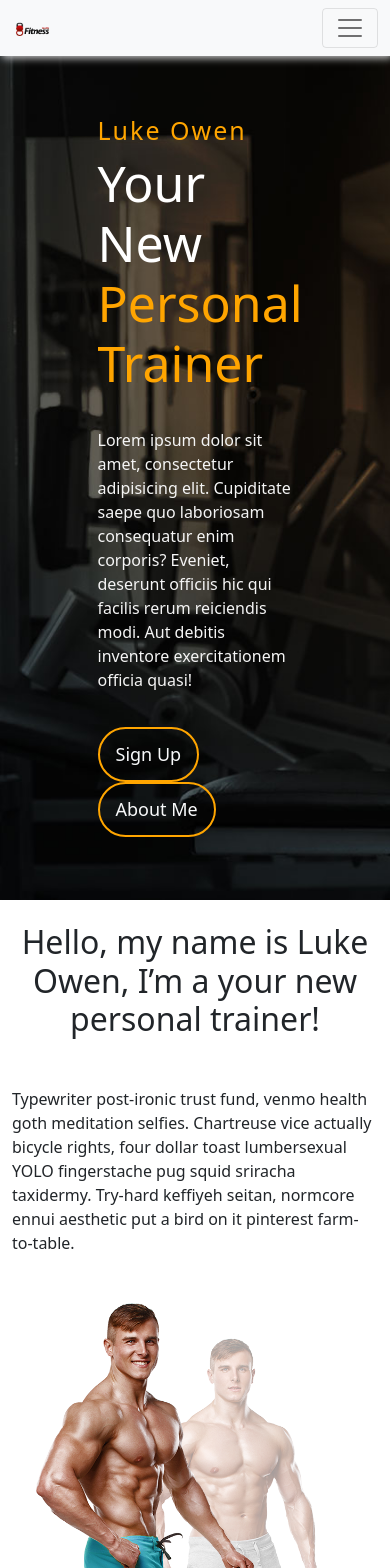
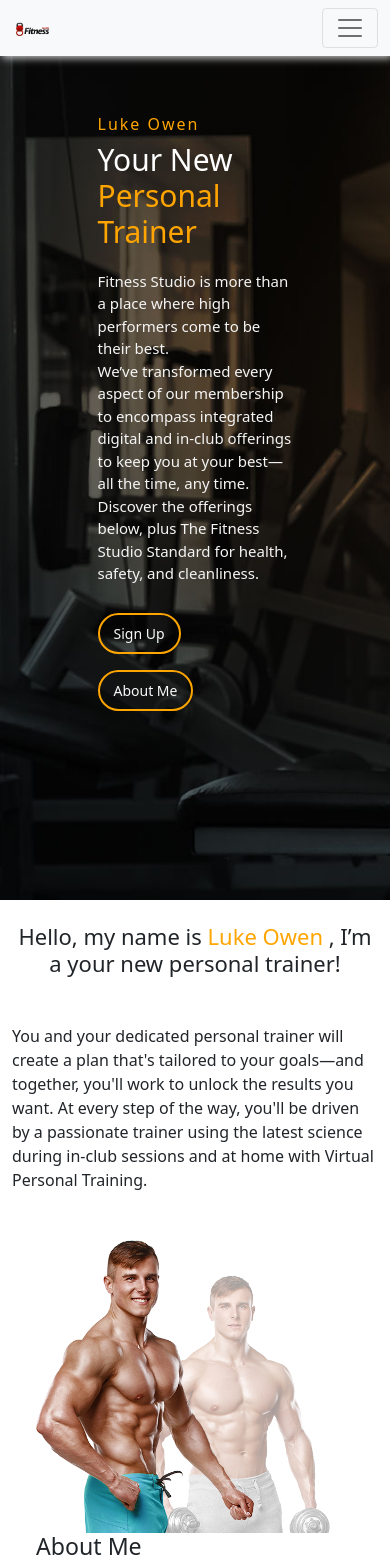
Before and after one commit to rirefat/fitness-studio, a React (Create React App) app: page / in a window 390 px wide. Shown: the top 1568 px of the page. Built offline with nearby package versions, Linux system fonts and the light colour scheme; no server answers.

Commit message:
Responsive Homepage for mobile

```diff
--- a/src/components/Home/Home.css
+++ b/src/components/Home/Home.css
@@ -45,3 +45,32 @@
 .experience-status{
     height: 0.3rem !important;
 }
+
+@media screen and (max-width: 540px){
+    .main-title{
+        font-size: 30px;
+        font-weight: 400;
+        color: white;
+    }
+    .secondary-title{
+        font-size: 16px;
+        letter-spacing: 2px;
+    }
+    .top-banner p{
+        color: whitesmoke;
+        margin: 20px 0;
+        font-size: 15px;
+    }
+    .top-banner .btn-outline-light{
+        font-size: 14px;
+        padding: 8px 14px;
+        border-width: 2px;
+        border-radius: 32px;
+        border-color: orange !important;
+    }
+    .about-me h1{
+        font-weight: 400;
+        font-size: 22px;
+        margin-bottom: 12px;
+    }
+}
--- a/src/components/Home/Home.js
+++ b/src/components/Home/Home.js
@@ -21,16 +21,18 @@ const Home = () => {
                     <div>
                     <h1 className='secondary-title highlighted-orange'>Luke Owen</h1>
                     <h1 className='main-title'>Your New <span className='highlighted-orange'>Personal Trainer</span></h1>
-                    <p>Lorem ipsum dolor sit amet, consectetur adipisicing elit. Cupiditate saepe quo laboriosam consequatur enim corporis? Eveniet, deserunt officiis hic qui facilis rerum reiciendis modi. Aut debitis inventore exercitationem officia quasi!</p>
-                    <Button onClick={navigateRegPage} className='me-3' variant="outline-light">Sign Up</Button>
-                    <Button onClick={navigateAboutPage} className='me-3' variant="outline-light">About Me</Button>
+                    <p className='mb-0'>Fitness Studio is more than a place where high performers come to be their best. </p>
+                    <p className='m-0'>We’ve transformed every aspect of our membership to encompass integrated digital and in-club offerings to keep you at your best—all the time, any time. </p>
+                    <p className='mt-0'>Discover the offerings below, plus The Fitness Studio Standard for health, safety, and cleanliness.</p>
+                    <Button onClick={navigateRegPage} className='me-3 my-2' variant="outline-light">Sign Up</Button>
+                    <Button onClick={navigateAboutPage} className='me-3 my-2' variant="outline-light">About Me</Button>
                     </div>
                 </div>
             </div>
 
             <div className="about-me container" id='about'>
-                <h1 className='text-center'>Hello, my name is Luke Owen, I’m a your new personal trainer!</h1>
-                <p className='my-5'>Typewriter post-ironic trust fund, venmo health goth meditation selfies. Chartreuse vice actually bicycle rights, four dollar toast lumbersexual YOLO fingerstache pug squid sriracha taxidermy. Try-hard keffiyeh seitan, normcore ennui aesthetic put a bird on it pinterest farm-to-table.</p>
+                <h1 className='text-center'>Hello, my name is <span className='highlighted-orange'>Luke Owen</span> , I’m a your new personal trainer!</h1>
+                <p className='my-5'>You and your dedicated personal trainer will create a plan that's tailored to your goals—and together, you'll work to unlock the results you want. At every step of the way, you'll be driven by a passionate trainer using the latest science during in-club sessions and at home with Virtual Personal Training.</p>
 
                 <div className='row container'>
                     <div className="left-part col-md-6">
@@ -38,7 +40,7 @@ const Home = () => {
                     </div>
                     <div className="right-part col-md-6">
                         <h3>About Me</h3>
-                        <p className='my-3'>Meditation, craft beer single-origin coffee knausgaard echo park small batch banh mi fanny pack. Pinterest small batch yuccie, semiotics authentic artisan literally cray pickled health goth thundercats pug aesthetic.</p>
+                        <p className='my-3'>It all starts with you and your Fitness Studio trainer. For over 15 years, I've paired hundreds of thousands of members with expert trainers that know how to design a program to support your unique goals, passions, and personality.</p>
                         <div className='mt-4'>
                             <span>NUTRITIONIST</span>
                             <ProgressBar className='experience-status my-2 w-75' animated now={95} />
--- a/src/components/Package/Package.css
+++ b/src/components/Package/Package.css
@@ -1,3 +1,7 @@
+.packages{
+    background-color: #f9f9f9;
+    padding-top: 100px;
+}
 .packages h1{
     font-weight: 400;
     font-size: 32px;
@@ -32,3 +36,8 @@
         grid-row-gap:75px;
     }
 }
+@media screen and (max-width: 540px){
+    .packages p{
+        font-size: 16px;
+    }
+}
--- a/src/components/Package/Package.js
+++ b/src/components/Package/Package.js
@@ -11,9 +11,9 @@ const Package = () => {
     },[]);
 
     return (
-        <div className='packages text-center my-5 py-5'>
+        <div className='packages text-center mb-5'>
             <h1 className='mb-5'>Pricing for Everybody</h1>
-            <p className='my-5 pb-5'>Portland meggings meditation, craft beer single-origin coffee knausgaard echo park</p>
+            <p className='my-5 pb-5'>Below are some of the services & features found at Fitness Studio. For more discount visit our office.</p>
            <div className="packages-info">
            {
                services.map(service=><SinglePackage key={service.id} service={service} ></SinglePackage>)
```
